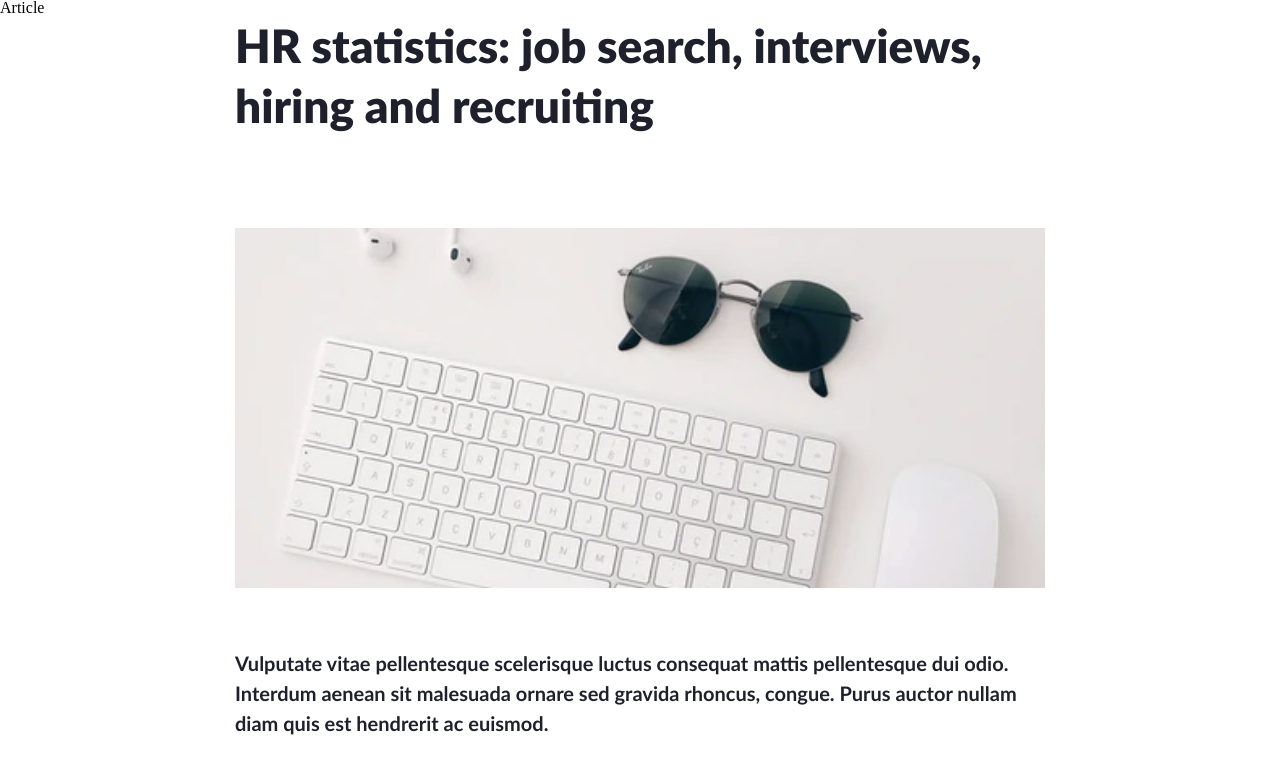
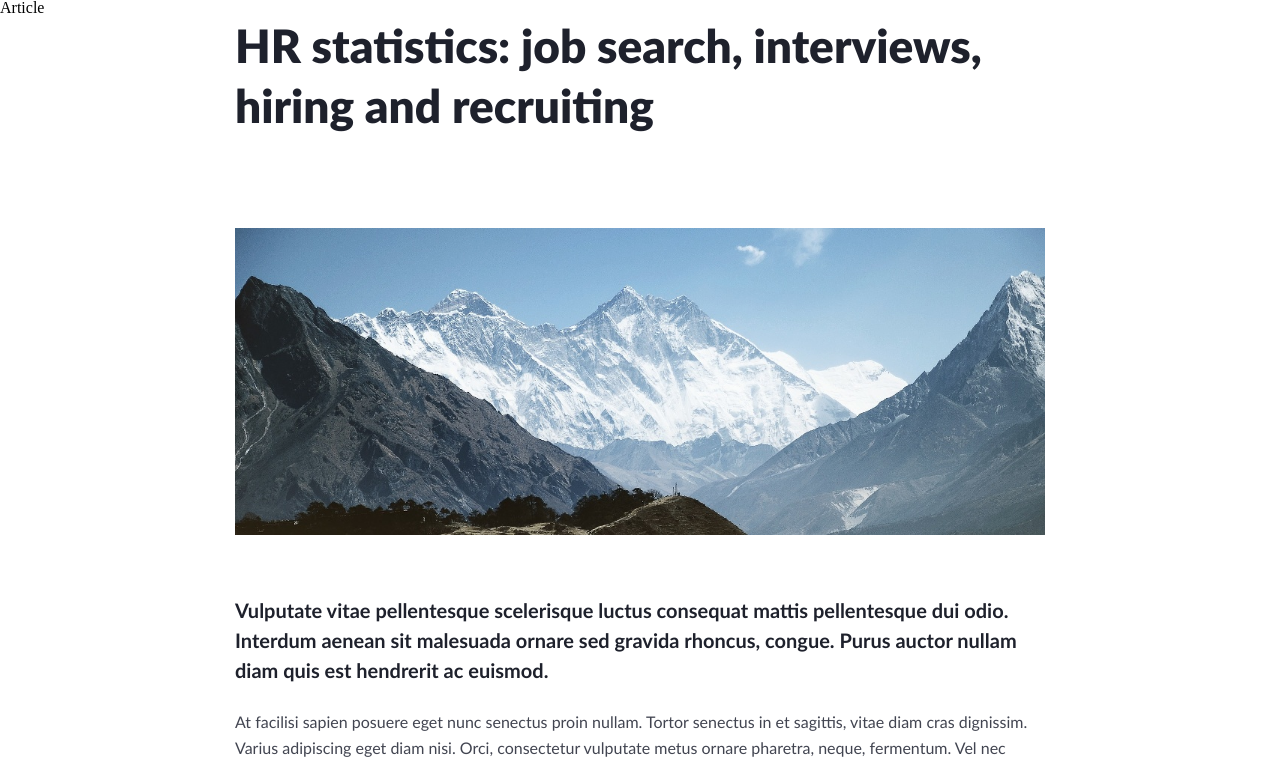
Before and after one commit to tatarvit/lesson7, a plain HTML site: page index.html in a window 1280 px wide. Shown: the top 759 px of the page. Drawn offline with Linux system fonts and the light colour scheme.

Commit message:
Add files via upload

```diff
--- a/css/style.css
+++ b/css/style.css
@@ -39,7 +39,8 @@
 	margin-bottom: 92px;
 }
 
-.img {
+img {
+
 	max-width: 100%;
 	margin-bottom: 60px;
 }
--- a/index.html
+++ b/index.html
@@ -17,7 +17,7 @@
 				<h1>HR statistics: job search, interviews, hiring and recruiting</h1>
 			</div>
 			<div class="img">
-				<img src="img/keyboard_and_sunglass.jpg" alt="keyboard and sunglass" width="810px">
+				<img src="img/mount-everest-himalayas.jpg" alt="keyboard and sunglass">
 			</div>
 			<div class="text__one">
 				<p>Vulputate vitae pellentesque scelerisque luctus consequat mattis pellentesque dui odio.
```
